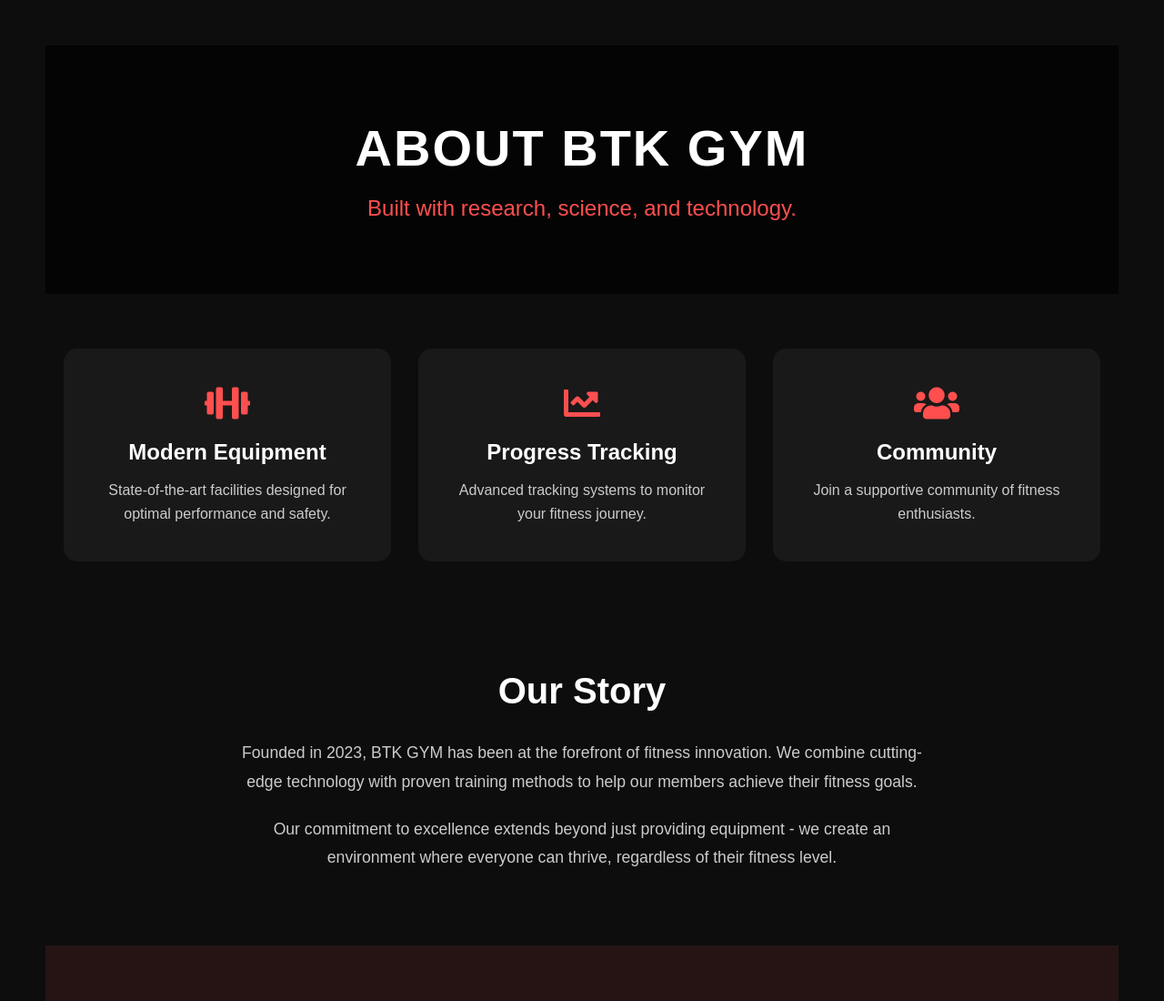
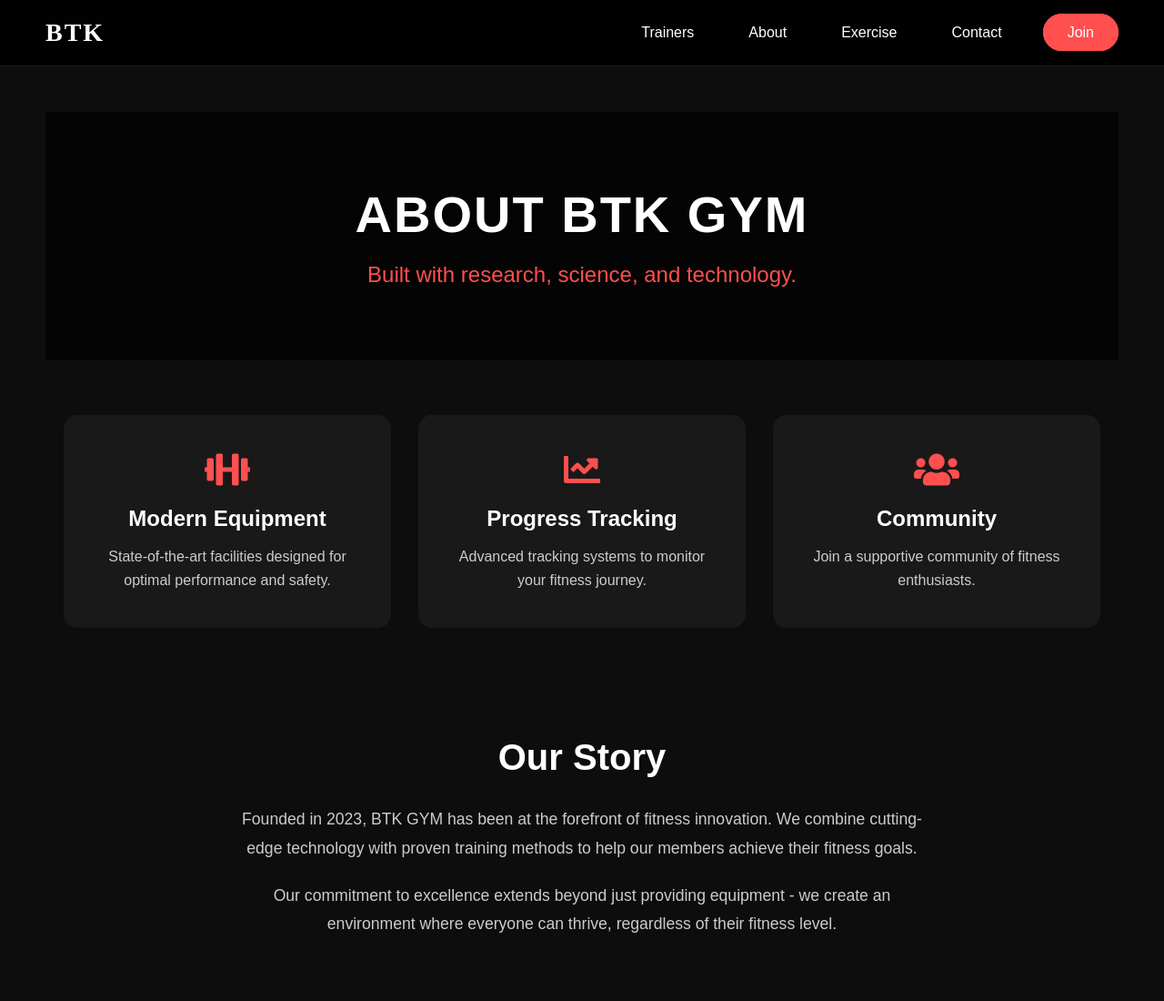
Before and after one commit to YadronPlays/BTK-UX-WEB, a plain HTML site: page about.html in a window 1280 px wide. Shown: the top 1100 px of the page at 91% size. Drawn offline with Linux system fonts and the light colour scheme.

Commit message:
changes 25/11

```diff
--- a/about.html
+++ b/about.html
@@ -8,6 +8,20 @@
   <link rel="stylesheet" href="https://cdnjs.cloudflare.com/ajax/libs/font-awesome/5.15.4/css/all.min.css">
 </head>
 <body>
+  <header>
+    <div class="logo-container">
+      <a href="index.html" class="logo">BTK</a>
+    </div>
+    <nav>
+      <ul class="nav-links">
+        <li><a href="trainer.html">Trainers</a></li>
+        <li><a href="about.html">About</a></li>
+        <li><a href="exercise.html">Exercise</a></li>
+        <li><a href="contact.html">Contact</a></li>
+        <li class="join-btn"><a href="join.html">Join</a></li>
+      </ul>
+    </nav>
+  </header>
 
   <main class="about-content">
     <section class="about-hero">
```
